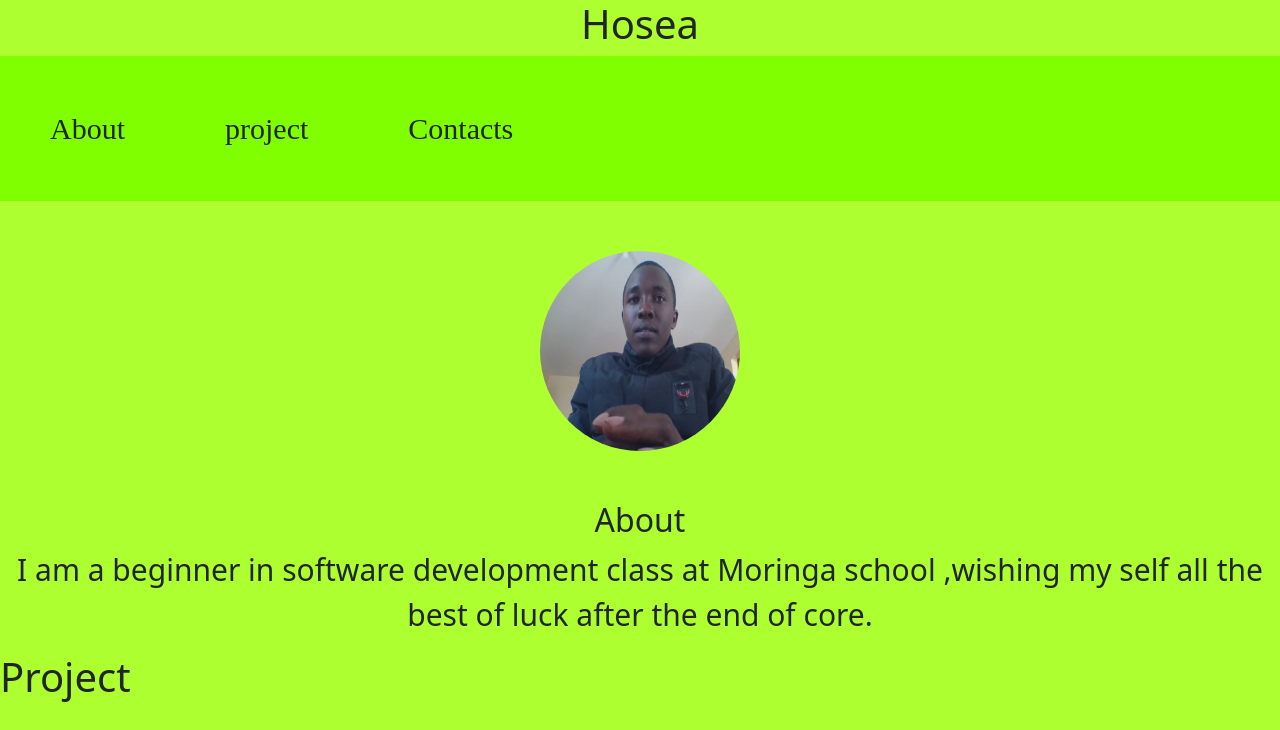
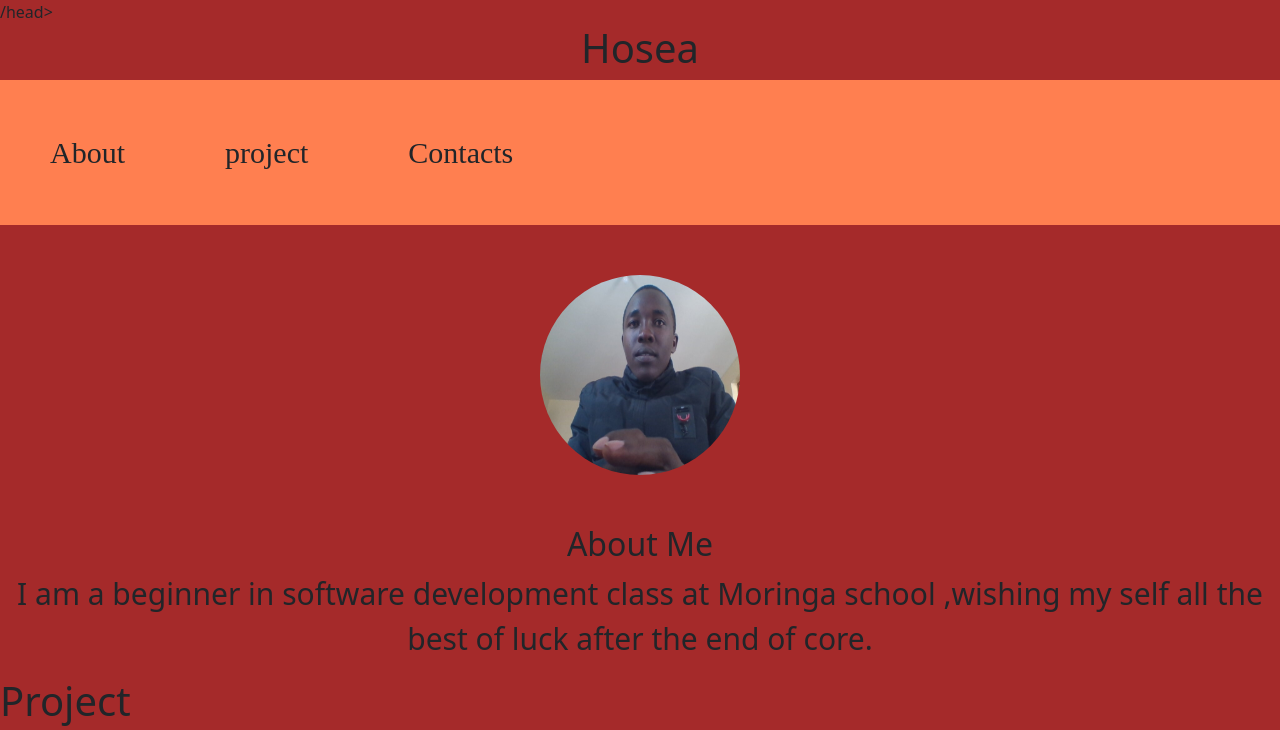
Before and after one commit to Kemboihosea/My-portfolio, a plain HTML site: page index.html in a window 1280 px wide. Shown: the top 730 px of the page. Drawn offline with nearby package versions, Linux system fonts and the light colour scheme.

```diff
--- a/index.html
+++ b/index.html
@@ -9,7 +9,7 @@
     <meta name="viewport" content="width=device-width, initial-scale=1.0">
     <link rel="stylesheet" href="style/style.css">
     <title>My Portfolio</title>
-</head>
+    /head>
     <body>
         <nav>
             <h1>Hosea</h1>
@@ -27,12 +27,13 @@
             <img src="image/2021-12-05-145916.jpg " alt="Hosea Kimuta">
         </div>
         <div style ="text-align: center;">
-        <h2 class="person">About</h2>
+            <h2 class="person">About Me</h2>
      <p class="text">I am a beginner in software development class at Moringa school ,wishing my self all the best of luck after the end of core.</p>
         </div>
             <div>
             <h1>Project</h1>
             <form id="project">
+
                 <label class="project"></label>
                 <ul>
                 <li>A Project displaying price of vehicles</li>
--- a/style/style.css
+++ b/style/style.css
@@ -1,5 +1,5 @@
 body {
-    background-color:greenyellow;
+    background-color:brown;
 
 }
 
@@ -7,7 +7,7 @@ body {
     display: flex;
     list-style-type: none;
     font-family: italic;
-    background-color:chartreuse
+    background-color:coral
 
 }
 
@@ -50,6 +50,7 @@ img{
 
 .text {
     font-size: 30px;
+
 }
 
 .project {
```
Also changed, not shown: 1 other file. Lines whose indentation alone changed are shown as unchanged.
